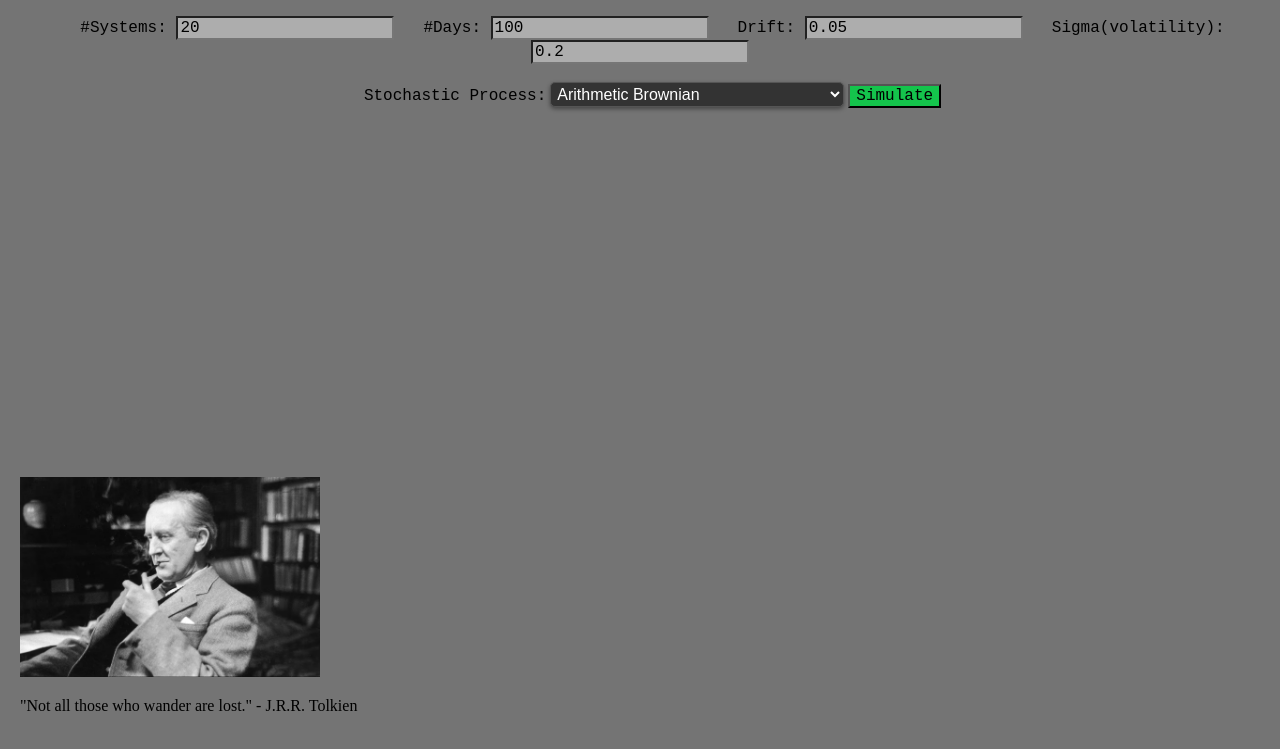
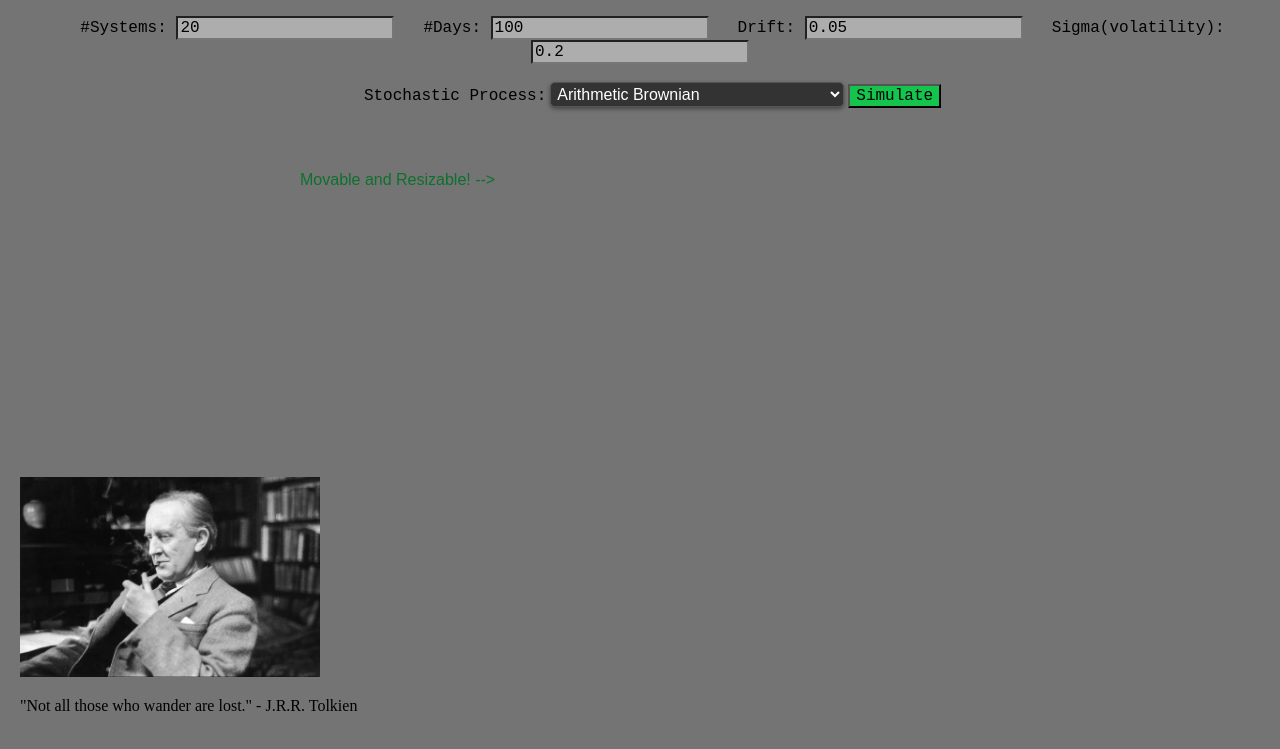
Before and after one commit to Cyb3rF1sh/Statistics---Simulation-of-Several-Stochastic-Processes, a plain HTML site: page index.html in a window 1280 px wide. Shown: the part 69-818 px from the top of the page. Drawn offline with Linux system fonts and the light colour scheme.

Commit message:
Update index.html

```diff
--- a/index.html
+++ b/index.html
@@ -73,6 +73,14 @@ select:focus {
     outline: none;
     box-shadow: 0 0 8px rgb(20, 196, 76);
 }
+#instructionText {
+        position: absolute;
+        left: 300px;
+        top: 30%;
+        font-family: Arial, sans-serif;
+        font-size: 16px;
+        color: rgb(13, 113, 45);
+    }
 
 
     </style>
@@ -110,7 +118,7 @@ select:focus {
     </div>
 
     <div id="additionalInputs"></div>
-
+    <div id="instructionText">Movable and Resizable! --></div>
     <canvas id="myCanvas"></canvas>
 
     <div id="quoteContainer">
```
